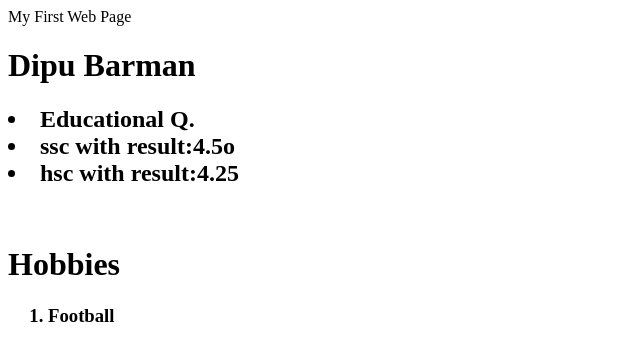
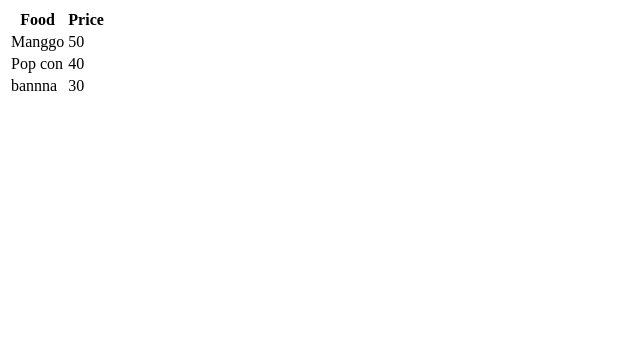
Before and after one commit to dipubarman705/Day2, a plain HTML site: page index.html in a window 1280 px wide. Shown: the whole page, without its empty margins (0-640 px from the left). Drawn offline with Linux system fonts and the light colour scheme.

Commit message:
Add files via upload
task2.html

```diff
--- a/index.html
+++ b/index.html
@@ -6,28 +6,30 @@
     <title>Document</title>
 </head>
 <body>
-   <header>My First Web Page</header>
-   <div>
-<h1>Dipu Barman</h1>
-<h2>
-<li>Educational Q.</li>
-<li>ssc with result:4.5o</li>
-<li>hsc with result:4.25</li>
-</h2>
-<br>
-<h1>Hobbies</h1>
-<h3>
-<ol>
-
-  <li>Football</li>
-
-</ol>
+   <table>
+<tr>
+<th><b>Food</b></th>
+<th><b>Price</b></th>
 
 
-</h3>
+</tr>
+<tr>
+<td>Manggo</td>
+<td>50</td>
+
+</tr>
+<tr>
+<td>Pop con</td>
+<td>40</td>
 
 
-   </div>
+</tr>
+<tr>
+<td>bannna</td>
+<td>30</td>
+
+</tr>
+   </table>
 
 
 </body>
```
